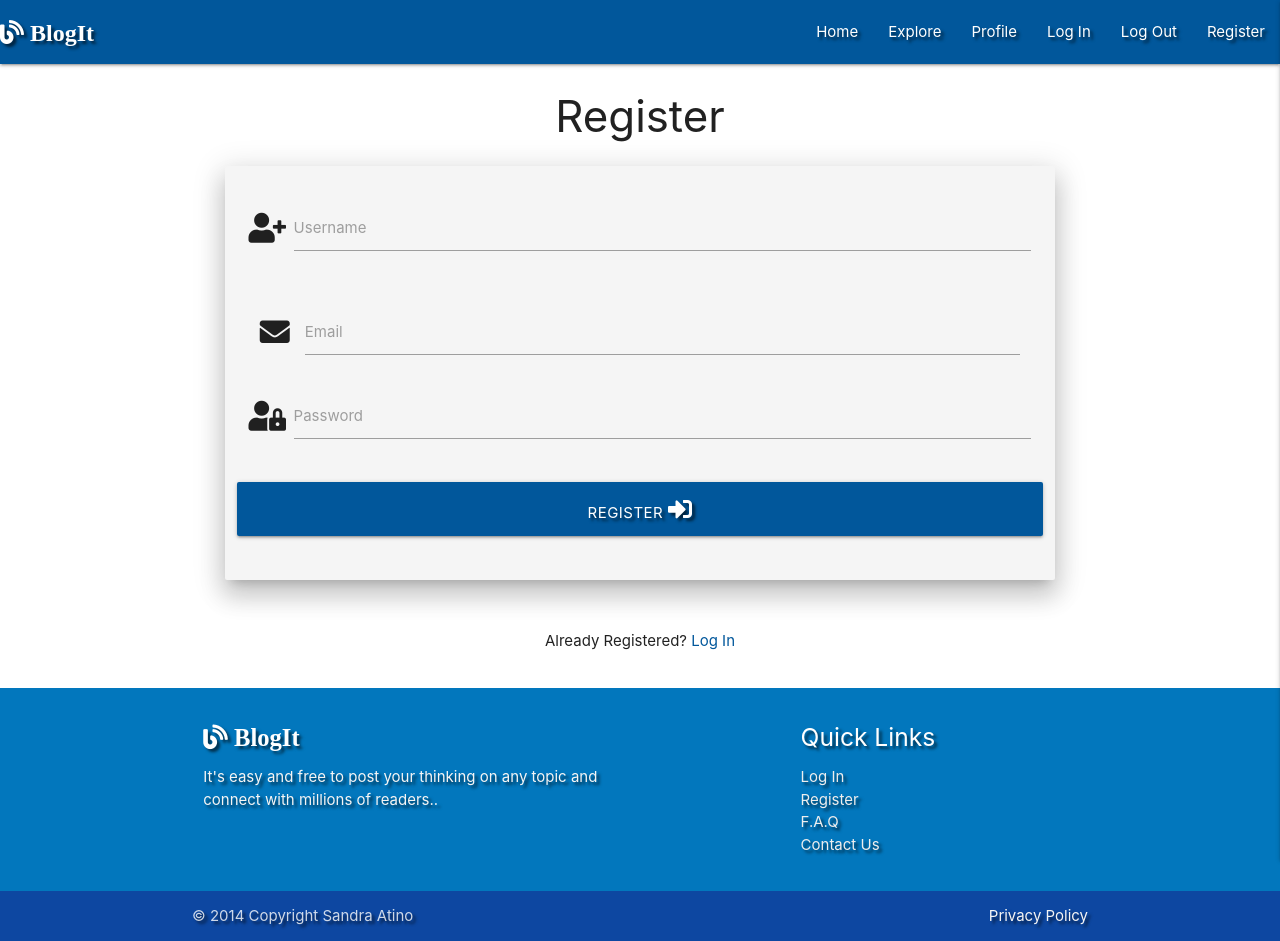
After one commit to Atinos31/Blog-it, a Flask app: page /register in a window 1280 px wide. The commit adds this page. Run offline with Flask 2, Linux system fonts and the light colour scheme; some libraries are stand-ins or nearby versions.

Commit message:
add register template and register functionality

```diff
--- a/app.py
+++ b/app.py
@@ -1,5 +1,4 @@
 import os
-
 from flask import (
     Flask, flash, render_template, redirect, request, session, url_for)
 from flask_pymongo import PyMongo
@@ -42,6 +41,32 @@ def index():
     return render_template('index.html', title='Home', user=user, posts=posts)
 
 
+# create a register function
+@app.route("/register", methods=["GET", "POST"])
+def register():
+    if request.method == "POST":
+        # check if username already exists in db
+        existing_user = mongo.db.users.find_one(
+            {"username": request.form.get("username").lower()})
+
+        if existing_user:
+            flash("Username already exists")
+            return redirect(url_for("register"))
+
+        register = {
+            "username": request.form.get("username").lower(),
+            "password": generate_password_hash(request.form.get("password"))
+        }
+        mongo.db.users.insert_one(register)
+
+        # put the new user into 'session' cookie
+        session["user"] = request.form.get("username").lower()
+        flash("Registration Successful!")
+        return redirect(url_for("profile", username=session["user"]))
+
+    return render_template("register.html")
+
+
 # create login function
 @app.route("/login", methods=["GET", "POST"])
 def login():
--- a/requirements.txt
+++ b/requirements.txt
@@ -2,6 +2,9 @@ click==8.0.1
 dnspython==2.1.0
 Flask==2.0.1
 Flask-PyMongo==2.3.0
+Flask-WTF==0.15.1
 itsdangerous==2.0.1
+mongo==0.2.0
 pymongo==3.12.0
 Werkzeug==2.0.1
+WTForms==2.3.3
--- a/static/css/style.css
+++ b/static/css/style.css
@@ -1,5 +1,5 @@
 body{
-    background-color:lightgray;
+    background-color:white;
 }
 
 .text-shadow{
--- a/templates/base.html
+++ b/templates/base.html
@@ -19,28 +19,30 @@
 
 		<nav class="nav-extended text-shadow light-blue darken-4">
 			<div class="nav-wrapper">
-				<a href="{{ url_for('index') }}" class="brand-logo">BlogIt</a>
+				<a href="{{ url_for('index') }}" class="brand-logo">
+                    <i class="fas fa-blog"> BlogIt</i>
+                    </a>
 				<a href="#" data-target="mobile-demo" class="sidenav-trigger right"><i class="fas fa-bars"></i></a>
 				<ul class="right hide-on-med-and-down">
 					<li><a href="/index">Home</a></li>
-					<li><a href="#">Explore</a></li>
-					<li><a href="{{ url_for('get_blogs') }}">Profile</a></li>
+					<li><a href="{ url_for('get_blogs') }}">Explore</a></li>
+					<li><a href="#">Profile</a></li>
 					<li><a href="{{ url_for('login') }}">Log In</a></li>
 					<li><a href="#">Log Out</a></li>
-					<li><a href="{{ url_for('get_blogs') }}">Register</a></li>
+					<li><a href="{{ url_for('register') }}">Register</a></li>
 				</ul>
 			</div>
 		</nav>
 
       <!-- mobile side nav -->
 		<ul class="sidenav" id="mobile-demo">
-            <li><h4 class="center-align light-blue-text text-darken 4">BlogIt</h4></li>
-            <li><a href="{{ url_for('get_blogs') }}">Home</a></li>
-            <li><a href="#">Explore</a></li>
+            <li><h4 class="center-align light-blue-text text-darken 4"> <i class="fas fa-blog"> BlogIt</i></h4></li>
+            <li><a href="{{ url_for('index') }}">Home</a></li>
+            <li><a href="{ url_for('get_blogs') }}">Explore</a></li>
             <li><a href="#">Profile</a></li>
             <li><a href="{{ url_for('login') }}">Log In</a></li>
             <li><a href="#">Log In</a></li>
-            <li><a href="#">Register</a></li>
+            <li><a href="{{ url_for('register') }}">Register</a></li>
 		</ul>
 	</header>
 
@@ -51,15 +53,15 @@
     {% endblock %}
  </main>
 
-<footer class="page-footer text-shadow light-blue darken-4">
+<footer class="page-footer text-shadow light-blue darken-3 ">
           <div class="container">
             <div class="row">
               <div class="col l6 s12">
-                <h5 class="white-text">BlogIt</h5>
+                <h5 class="white-text"> <i class="fas fa-blog"> BlogIt</i></h5>
                 <p class="grey-text text-lighten-4">It's easy and free to post your thinking on any topic and connect with millions of readers..</p>
               </div>
               <div class="col l4 offset-l2 s12">
-                <h5 class="white-text">Links</h5>
+                <h5 class="white-text"> Quick Links</h5>
                 <ul>
                   <li><a class="grey-text text-lighten-3" href="#!">Log In</a></li>
                   <li><a class="grey-text text-lighten-3" href="#!"> Register</a></li>
@@ -69,10 +71,10 @@
               </div>
             </div>
           </div>
-          <div class="footer-copyright">
+          <div class="footer-copyright  blue darken-4">
             <div class="container">
             © 2014 Copyright Sandra Atino
-            <a class="grey-text text-lighten-4 right" href="#!">Quick Links</a>
+            <a class="grey-text text-lighten-4 right" href="#!">Privacy Policy</a>
             </div>
           </div>
         </footer>
--- /dev/null
+++ b/templates/register.html
@@ -0,0 +1,48 @@
+{% extends "base.html" %}
+{% block content %}
+  <h3 class="center-align">Register</h3>
+
+  <div class="row">
+      <form class="col s12 m8 offset-m2" method="POST" action="{{ url_for('register') }}">
+          <div class="card-panel grey lighten-4 z-depth-4 ">
+              <!-- username-->
+              <div class="row">
+                  <div class="input-field col s12">
+                      <i class="fas fa-user-plus prefix dark-blue-text text-darken-4"></i>
+                      <input id="username" name="username" type="text" class="validate" minlength="5" maxlength="15" pattern="^[a-zA-z0-9]{5,15}$" class="validate" required>
+                      <label for="username">Username</label>
+                  </div>
+                </div>
+                <div class="input-field col s12">
+                    <i class="fas fa-envelope prefix dark-blue-text text-darken-4"></i>
+                    <input id="email" type="email" class="validate" minlength="5" maxlength="15" pattern="^[a-zA-z0-9]{5,15}$" class="validate" required>
+                    <label for="email">Email</label>
+                </div>
+                <!-- password-->
+                <div class="row">
+                    <div class="input-field col s12">
+                        <i class="fas fa-user-lock prefix dark-blue-text text-darken-4"></i>
+                        <input id="password" name="password" type="password" minlength="5" maxlength="15" pattern="^[a-zA-z0-9]{5,15}$" class="validate" required>
+                        <label for="password">Password</label>
+                    </div>
+                </div>
+                <!-- register-->
+                <div class="row">
+                    <button type="submit" class="col s12 btn-large light-blue darken-4 text-shadow">
+                        Register <i class="fas fa-sign-in-alt"></i>
+                    </button>
+                </div>
+          </div>
+      </form>
+  </div>
+
+    <div class="row">
+      <div class="col s12">
+          <p class="center-align">
+              Already Registered?
+              <a href="{{ url_for('login') }}" class="light-blue-text text-darken-4">Log In</a>
+          </p>
+      </div>
+  </div>
+
+{% endblock %}
```
Also changed, not shown: templates/blogs.html (+6 -6 lines), templates/login.html (+4 -4 lines), templates/profile.html (added, +16 -0 lines), templates/logout.html (added).
